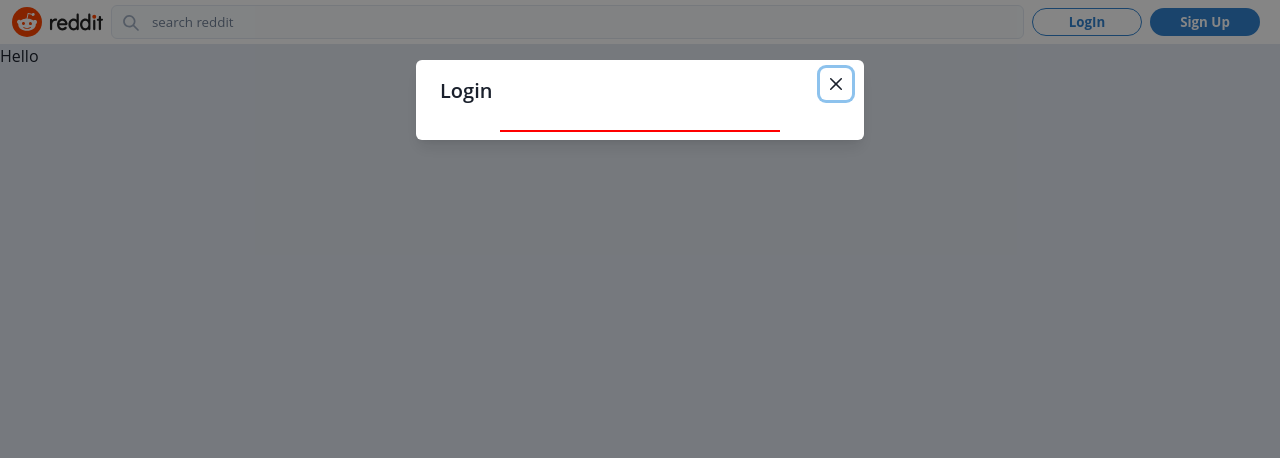
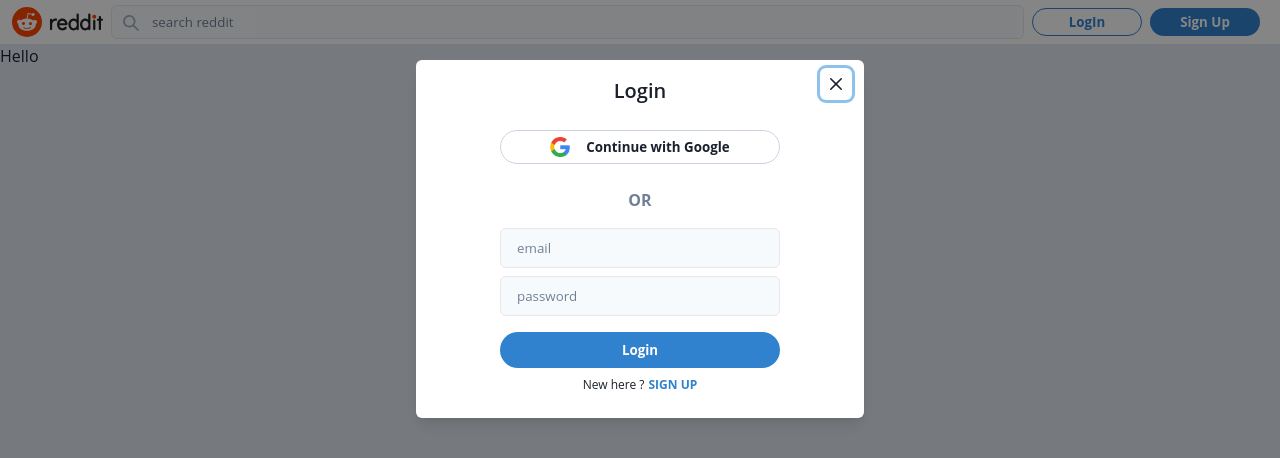
Before and after one commit to roshray/redlit, a Next.js app in the folder frontend/: page / in a window 1280 px wide. Both pictures are taken after a click on the button "LogIn". Shown: the top 458 px of the page. Built offline with nearby package versions, Linux system fonts and the light colour scheme.

Commit message:
UI of Auth[Lgin & SignUp]:✔️

```diff
--- a/frontend/src/components/Modal/Auth/AuthInputs.tsx
+++ b/frontend/src/components/Modal/Auth/AuthInputs.tsx
@@ -1,12 +1,16 @@
 import { Flex } from '@chakra-ui/react';
 import React from 'react';
+import { useRecoilValue } from 'recoil';
+import { authModalState} from '../../../atoms/authModalAtom'
+import Login from './Login';
+import SignUp from './SignUp';
 
 type AuthInputsProps = {
 
 };
 
 const AuthInputs:React.FC<AuthInputsProps> = () => {
-
+    const modalState = useRecoilValue(authModalState)
     return (
         <Flex
             direction='column'
@@ -14,8 +18,8 @@
             width='100%'
             mt={4}
         >
-            <Login/>
-            <SignUp/>
+            {modalState.view === 'login' && <Login/>}
+            {modalState.view === 'signup' && <SignUp/>}
         </Flex>
     )
 }
--- a/frontend/src/components/Modal/Auth/AuthModal.tsx
+++ b/frontend/src/components/Modal/Auth/AuthModal.tsx
@@ -5,12 +5,14 @@
     ModalContent,
     ModalHeader,
     ModalOverlay,
-    Flex,
+    Flex,Text
 } from '@chakra-ui/react'
 
 import React from "react"
 import { useRecoilState } from "recoil"
 import { authModalState} from "../../../atoms/authModalAtom"
+import AuthInputs from './AuthInputs'
+import OAuthButtons from './OAuthButtons'
 
 const AuthModal:React.FC = () => {
 
@@ -28,7 +30,7 @@
       <Modal isOpen={modalState.open} onClose={handleClose}>
         <ModalOverlay />
         <ModalContent>
-          <ModalHeader>
+          <ModalHeader textAlign="center">
             {modalState.view === "login" && "Login"}
             {modalState.view === "signup" && "Sign Up"}
             {modalState.view === "resetPassword" && "Reset Password"}
@@ -39,16 +41,17 @@
             flexDirection="column"
             alignItems="center"
             justifyContent="center"
+            pb={6}
            >
                 <Flex
                     direction="column"
                     align="center"
                     justify="center"
                     width="70%"
-                    border="1px solid red"
                 >
-                   {/*  <0AuthButtons /> */}
-                   {/*  <AuthInputs /> */}
+                    <OAuthButtons />
+                    <Text color="gray.500" fontWeight={700}>OR</Text>
+                    <AuthInputs />
                    {/*  <ResetPassword /> */}
                 </Flex>
           </ModalBody>
--- /dev/null
+++ b/frontend/src/components/Modal/Auth/Login.tsx
@@ -0,0 +1,102 @@
+import React, { useState } from 'react'
+import {Button, Input } from '@chakra-ui/react'
+import { Flex,Text } from '@chakra-ui/react'
+import { useSetRecoilState } from 'recoil'
+import {authModalState} from "../../../atoms/authModalAtom"
+
+type LoginProps = {
+
+};
+
+const Login:React.FC<LoginProps> = () => {
+    const setAuthModalState = useSetRecoilState(authModalState)
+    const [loginForm,setLoginForm] = useState({
+        email: '',
+        password: '',
+    })
+
+    const onSubmit = () => {
+
+    }
+
+    const onChange = (event:React.ChangeEvent<HTMLInputElement>) => {
+        // update form state
+        setLoginForm((prev) => ({
+            ...prev,
+            [event.target.name]: event.target.value,
+        }))
+    }
+    return (
+        <form onSubmit={onSubmit}>
+            <Input
+                required
+                name="email"
+                placeholder="email"
+                type="email"
+                mb={2}
+                onChange={onChange}
+                fontSize="10pt"
+                _placeholder={{ color: "gray.500"}}
+                _hover={{
+                    bg: "white",
+                    border: "1px solid",
+                    borderColor: "blue.500",
+                }}
+                _focus={{
+                    outline: "none",
+                    bg: "white",
+                    border: "1px solid",
+                    borderColor: "blue.500",
+
+                }}
+                bg="gray.50"
+            />
+            <Input
+                required
+                name="password"
+                placeholder="password"
+                type="password"
+                mb={2}
+                onChange={onChange}
+                fontSize="10pt"
+                _placeholder={{ color: "gray.500"}}
+                _hover={{
+                    bg: "white",
+                    border: "1px solid",
+                    borderColor: "blue.500",
+                }}
+                _focus={{
+                    outline: "none",
+                    bg: "white",
+                    border: "1px solid",
+                    borderColor: "blue.500",
+
+                }}
+                bg="gray.50"
+            />
+            <Button
+                width="100%"
+                height="36px"
+                mt={2} mb={2}
+                type="submit"
+            >
+                Login
+            </Button>
+            <Flex fontSize="9pt" justifyContent="center">
+                <Text mr={1}>New here ?</Text>
+                <Text
+                    color="blue.500"
+                    fontWeight={700}
+                    cursor="pointer"
+                    onClick={() => setAuthModalState((prev) => ({
+                        ...prev,
+                        view: "signup",
+                    }))}
+                >
+                    SIGN UP
+                </Text>
+            </Flex>
+        </form>
+    )
+}
+export default Login;
--- /dev/null
+++ b/frontend/src/components/Modal/Auth/OAuthButtons.tsx
@@ -0,0 +1,19 @@
+import React from 'react';
+
+import { Flex,Button,Image } from '@chakra-ui/react';
+
+const OAuthButtons:React.FC = () => {
+    return (
+        <Flex direction="column" mb={4} width="100%">
+            <Button variant="oauth" mb={2}>
+                <Image
+                    src="/images/googlelogo.png"
+                    height="20px"
+                    mr={4}
+                />
+                Continue with Google
+            </Button>
+        </Flex>
+    )
+}
+export default OAuthButtons;
--- /dev/null
+++ b/frontend/src/components/Modal/Auth/SignUp.tsx
@@ -0,0 +1,124 @@
+import { authModalState } from '@/atoms/authModalAtom'
+import { Input, Button, Flex ,Text} from '@chakra-ui/react'
+import React, { useState } from 'react'
+import { useSetRecoilState } from 'recoil'
+
+const SignUp:React.FC = () => {
+    const setAuthModalState = useSetRecoilState(authModalState)
+    const [signupForm,setSignUpForm] = useState({
+        email: '',
+        password: '',
+        confirmPassword: '',
+    })
+
+    const onSubmit = () => {
+
+    }
+
+    const onChange = (event:React.ChangeEvent<HTMLInputElement>) => {
+        // update form state
+        setSignUpForm((prev) => ({
+            ...prev,
+            [event.target.name]: event.target.value,
+        }))
+    }
+    return (
+        <form onSubmit={onSubmit}>
+            <Input
+                required
+                name="email"
+                placeholder="email"
+                type="email"
+                mb={2}
+                onChange={onChange}
+                fontSize="10pt"
+                _placeholder={{ color: "gray.500"}}
+                _hover={{
+                    bg: "white",
+                    border: "1px solid",
+                    borderColor: "blue.500",
+                }}
+                _focus={{
+                    outline: "none",
+                    bg: "white",
+                    border: "1px solid",
+                    borderColor: "blue.500",
+
+                }}
+                bg="gray.50"
+            />
+            <Input
+                required
+                name="password"
+                placeholder="password"
+                type="password"
+                mb={2}
+                onChange={onChange}
+                fontSize="10pt"
+                _placeholder={{ color: "gray.500"}}
+                _hover={{
+                    bg: "white",
+                    border: "1px solid",
+                    borderColor: "blue.500",
+                }}
+                _focus={{
+                    outline: "none",
+                    bg: "white",
+                    border: "1px solid",
+                    borderColor: "blue.500",
+
+                }}
+                bg="gray.50"
+            />
+            <Input
+                required
+                name="confirmPassword"
+                placeholder="confirm password"
+                type="password"
+                mb={2}
+                onChange={onChange}
+                fontSize="10pt"
+                _placeholder={{ color: "gray.500"}}
+                _hover={{
+                    bg: "white",
+                    border: "1px solid",
+                    borderColor: "blue.500",
+                }}
+                _focus={{
+                    outline: "none",
+                    bg: "white",
+                    border: "1px solid",
+                    borderColor: "blue.500",
+
+                }}
+                bg="gray.50"
+            />
+
+            <Button
+                width="100%"
+                height="36px"
+                mt={2} mb={2}
+                type="submit"
+            >
+                SignUp
+            </Button>
+            <Flex fontSize="9pt" justifyContent="center">
+                <Text mr={1}>Already a redditor ?</Text>
+                <Text
+                    color="blue.500"
+                    fontWeight={700}
+                    cursor="pointer"
+                    onClick={() => setAuthModalState((prev) => ({
+                        ...prev,
+                        view: "login",
+                    }))}
+                >
+                    LOG IN
+                </Text>
+            </Flex>
+        </form>
+    )
+
+
+}
+export default SignUp;
```
Also changed, not shown: 1 other file (tests, documents, lock files or other folders).
